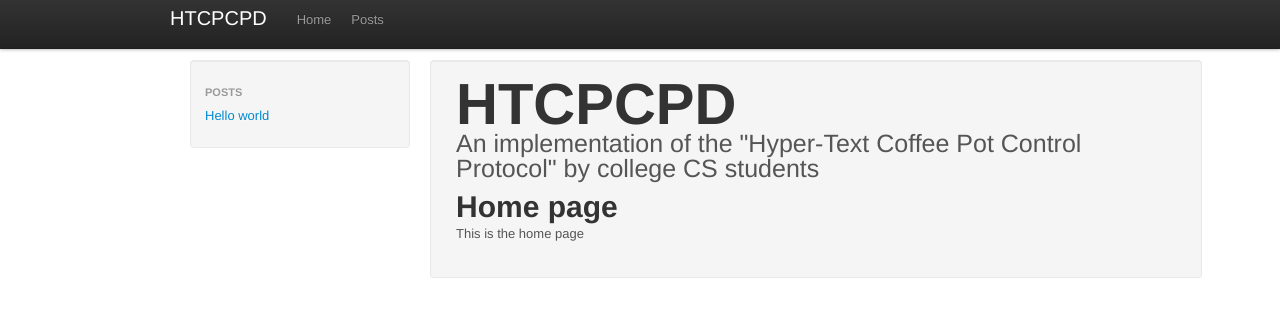
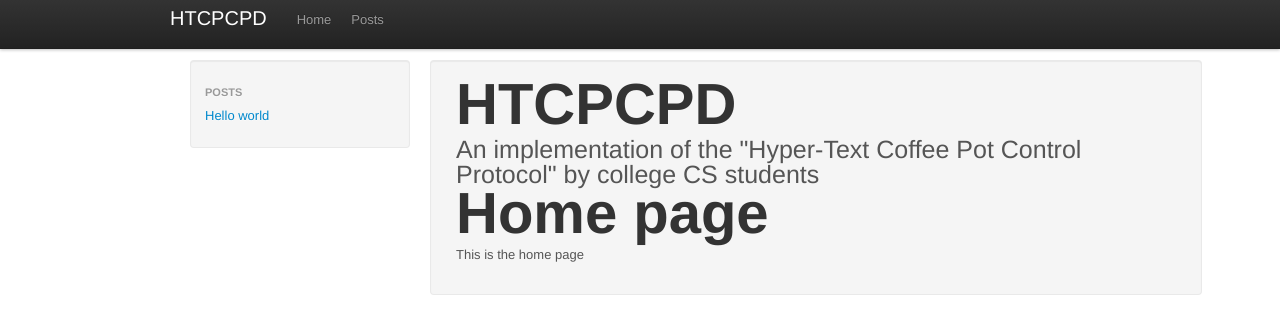
Before and after one commit to gelendir/htcpcpd, a Jekyll site: the page built from index.html, in a window 1280 px wide. Shown: the top 334 px of the page. Built offline with Jekyll 4.4.1, drawn with Linux system fonts in a browser that asks for light colours.

Commit message:
add spacing to headers and paragraphs in posts

```diff
--- a/_layouts/default.html
+++ b/_layouts/default.html
@@ -44,7 +44,7 @@
             </ul>
         </section>
 
-        <section class="fluid-content well">
+        <section class="fluid-content well post">
 
             {{ content }}
 
--- a/css/custom.css
+++ b/css/custom.css
@@ -11,9 +11,11 @@
     padding: 25px;
 }
 
-header.head h1 {
+header.head h1,
+.post h1
+{
     font-size: 58px;
-    margin-bottom: 9px;
+    margin-bottom: 15px;
 }
 
 header.head p {
@@ -21,3 +23,12 @@
     margin-bottom: 8px;
     line-height: 1;
 }
+
+.post h2 {
+    margin-bottom: 9px;
+    font-size: 18px;
+}
+
+.post p {
+    margin-bottom: 5px;
+}
```
